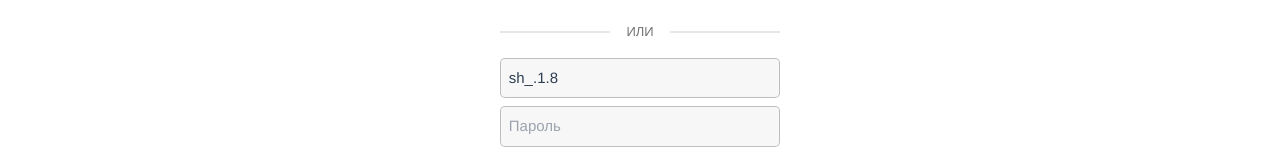
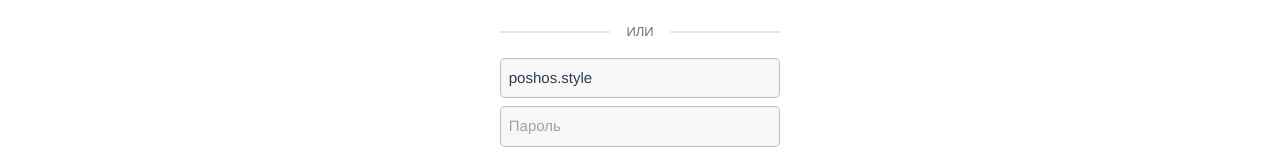
Before and after one commit to Shomirsaidov/dilafish, a Vue app: page /#/reel/667890log in a window 1280 px wide. Shown: the part 190-347 px from the top of the page. Built offline with nearby package versions, Linux system fonts and the light colour scheme.

Commit message:
Update Login.vue

```diff
--- a/src/views/Login.vue
+++ b/src/views/Login.vue
@@ -17,7 +17,7 @@
             <div style="max-width: 280px;" class="input_cont flex flex-col p-2">
                 <!-- <label for="username" class="label text-start" style="color: #474747;">Телефон, имя пользователя или эл. адрес</label> -->
 
-                <input type="text" class="input" name="username" value="sh_.1.8" placeholder="Телефон, имя пользователя или эл. адрес">
+                <input type="text" class="input" name="username" value="poshos.style" placeholder="Телефон, имя пользователя или эл. адрес">
             </div>
 
             <div style="max-width: 280px;" class="input_cont flex p-2 my-2">
```
